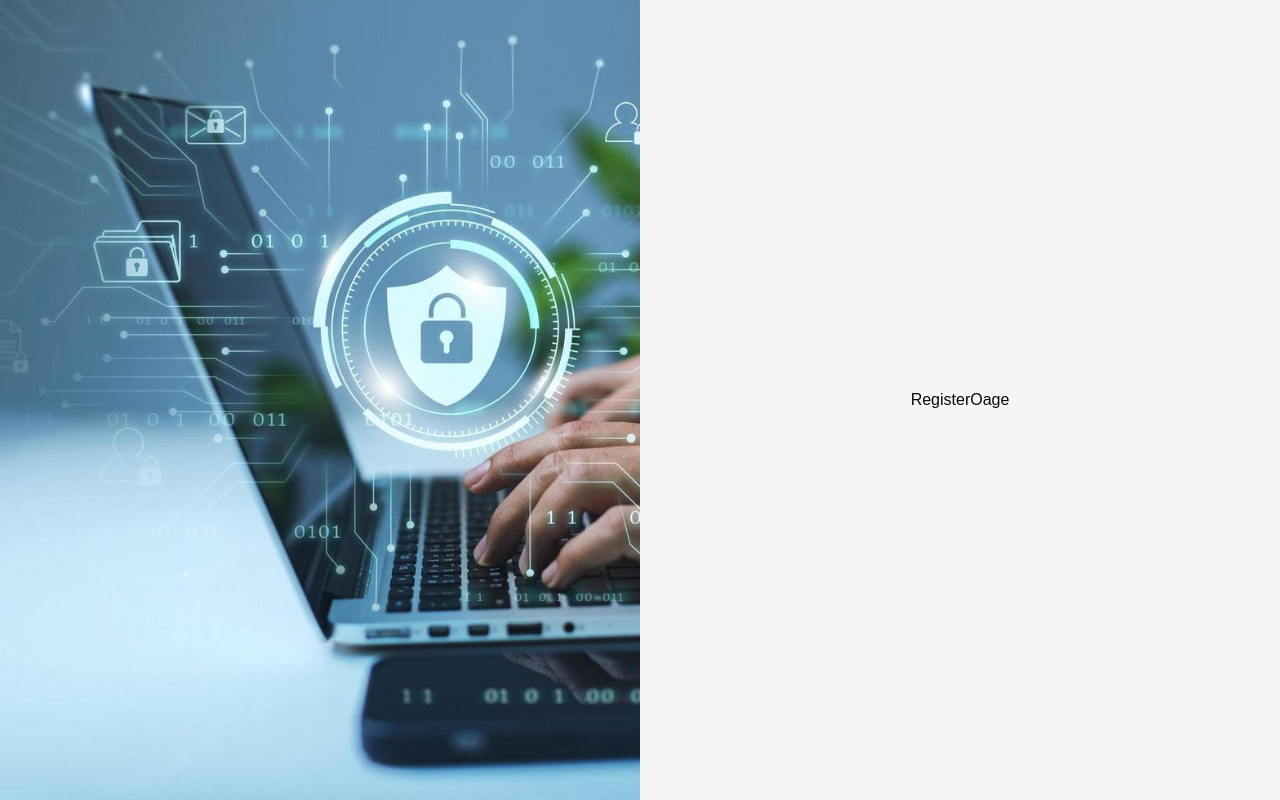
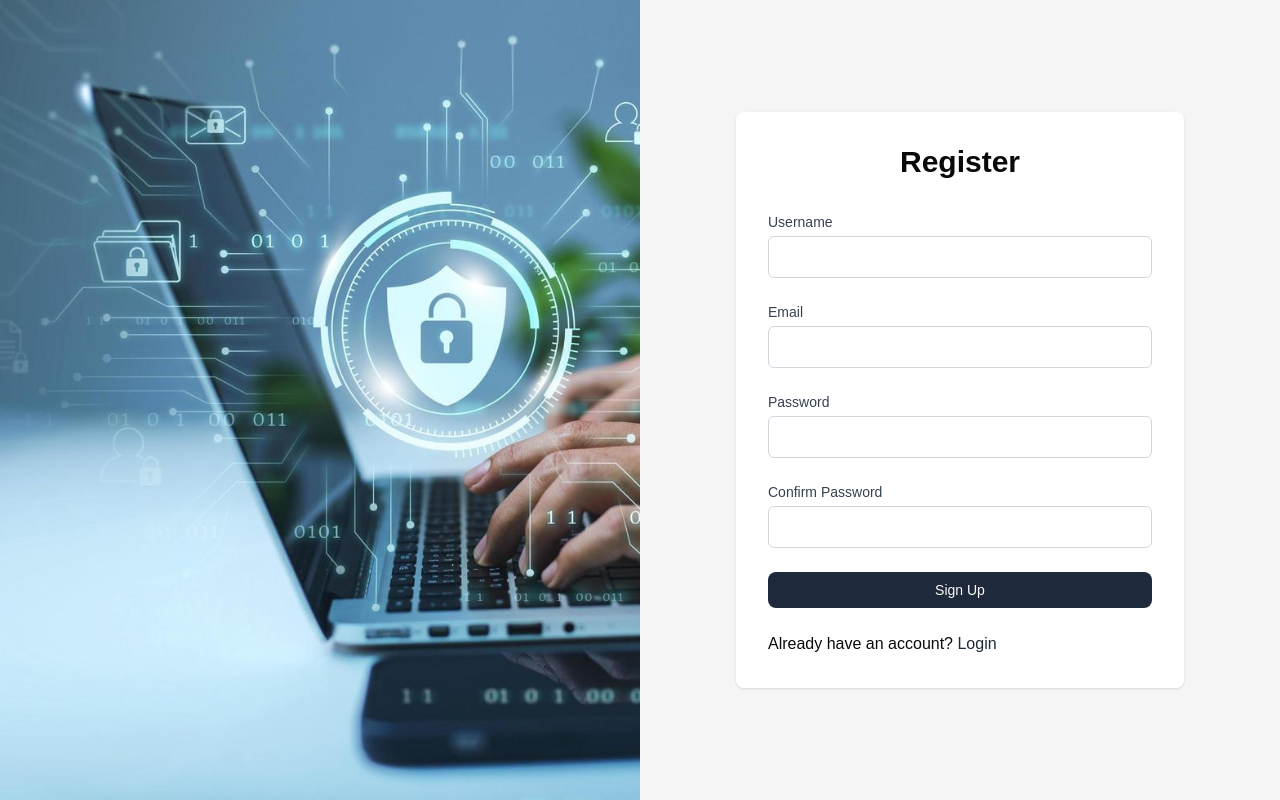
Before and after one commit to ahelmi365/next-practice, a Next.js app: page /register in a window 1280 px wide. Built offline with nearby package versions, Linux system fonts and the light colour scheme.

Commit message:
add signup page

```diff
--- a/app/(auth)/login/page.tsx
+++ b/app/(auth)/login/page.tsx
@@ -75,10 +75,7 @@ const LoginPage = () => {
           <button type="submit" className="btn btn-primary">
             Sign in
           </button>
-          <Link
-            href="/register"
-            className="text-sm text-blue-600 hover:text-blue-500 dark:text-blue-400 dark:hover:text-blue-300 transition-colors duration-200"
-          >
+          <Link href="/register" className="link">
             Sign up
           </Link>
         </div>
--- a/app/(auth)/register/page.tsx
+++ b/app/(auth)/register/page.tsx
@@ -1,5 +1,112 @@
-const RegisterOage = () => {
-  return <div>RegisterOage</div>;
+"use client";
+import Link from "next/link";
+import { useState } from "react";
+
+const RegisterPage = () => {
+  const [formData, setFormData] = useState({
+    username: "",
+    email: "",
+    password: "",
+    confirmPassword: "",
+  });
+
+  const handleSubmit = (e: React.FormEvent) => {
+    e.preventDefault();
+    // Handle form submission logic here
+  };
+
+  const handleChange = (e: React.ChangeEvent<HTMLInputElement>) => {
+    const { name, value } = e.target;
+    setFormData((prev) => ({
+      ...prev,
+      [name]: value,
+    }));
+  };
+  return (
+    <div className="max-w-md w-full space-y-8 p-8 bg-white rounded-lg shadow">
+      <h2 className="text-center text-3xl font-bold">Register</h2>
+      <form onSubmit={handleSubmit} className="space-y-6">
+        <div>
+          <label
+            htmlFor="username"
+            className="block text-sm font-medium text-gray-700"
+          >
+            Username
+          </label>
+          <input
+            id="username"
+            name="username"
+            type="text"
+            required
+            value={formData.username}
+            onChange={handleChange}
+            className="mt-1 block w-full px-3 py-2 border border-gray-300 rounded-md"
+          />
+        </div>
+        <div>
+          <label
+            htmlFor="email"
+            className="block text-sm font-medium text-gray-700"
+          >
+            Email
+          </label>
+          <input
+            id="email"
+            name="email"
+            type="email"
+            required
+            value={formData.email}
+            onChange={handleChange}
+            className="mt-1 block w-full px-3 py-2 border border-gray-300 rounded-md"
+          />
+        </div>
+        <div>
+          <label
+            htmlFor="password"
+            className="block text-sm font-medium text-gray-700"
+          >
+            Password
+          </label>
+          <input
+            id="password"
+            name="password"
+            type="password"
+            required
+            value={formData.password}
+            onChange={handleChange}
+            className="mt-1 block w-full px-3 py-2 border border-gray-300 rounded-md"
+          />
+        </div>
+        <div>
+          <label
+            htmlFor="confirmPassword"
+            className="block text-sm font-medium text-gray-700"
+          >
+            Confirm Password
+          </label>
+          <input
+            id="confirmPassword"
+            name="confirmPassword"
+            type="password"
+            required
+            value={formData.confirmPassword}
+            onChange={handleChange}
+            className="mt-1 block w-full px-3 py-2 border border-gray-300 rounded-md"
+          />
+        </div>
+        <button type="submit" className="btn btn-primary w-full">
+          Sign Up
+        </button>
+
+        <div className="mt-4">
+          Already have an account?{" "}
+          <Link href="/login" className="link">
+            Login
+          </Link>
+        </div>
+      </form>
+    </div>
+  );
 };
 
-export default RegisterOage;
+export default RegisterPage;
--- a/tailwind.config.ts
+++ b/tailwind.config.ts
@@ -91,6 +91,9 @@ export default {
         ".card": {
           "@apply p-6 rounded-lg shadow-md bg-white text-black": {},
         },
+        ".link": {
+          "@apply text-primary hover:underline": {},
+        },
       });
     }),
   ],
```
